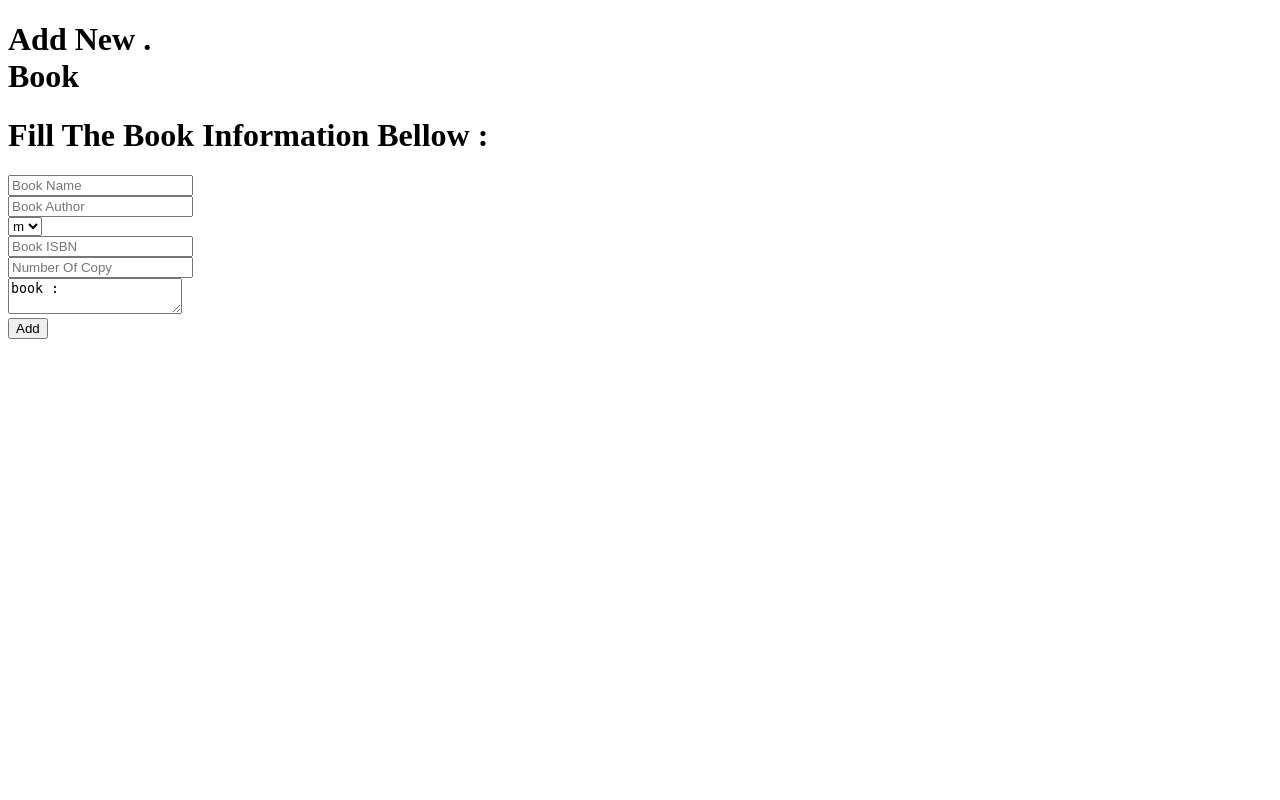
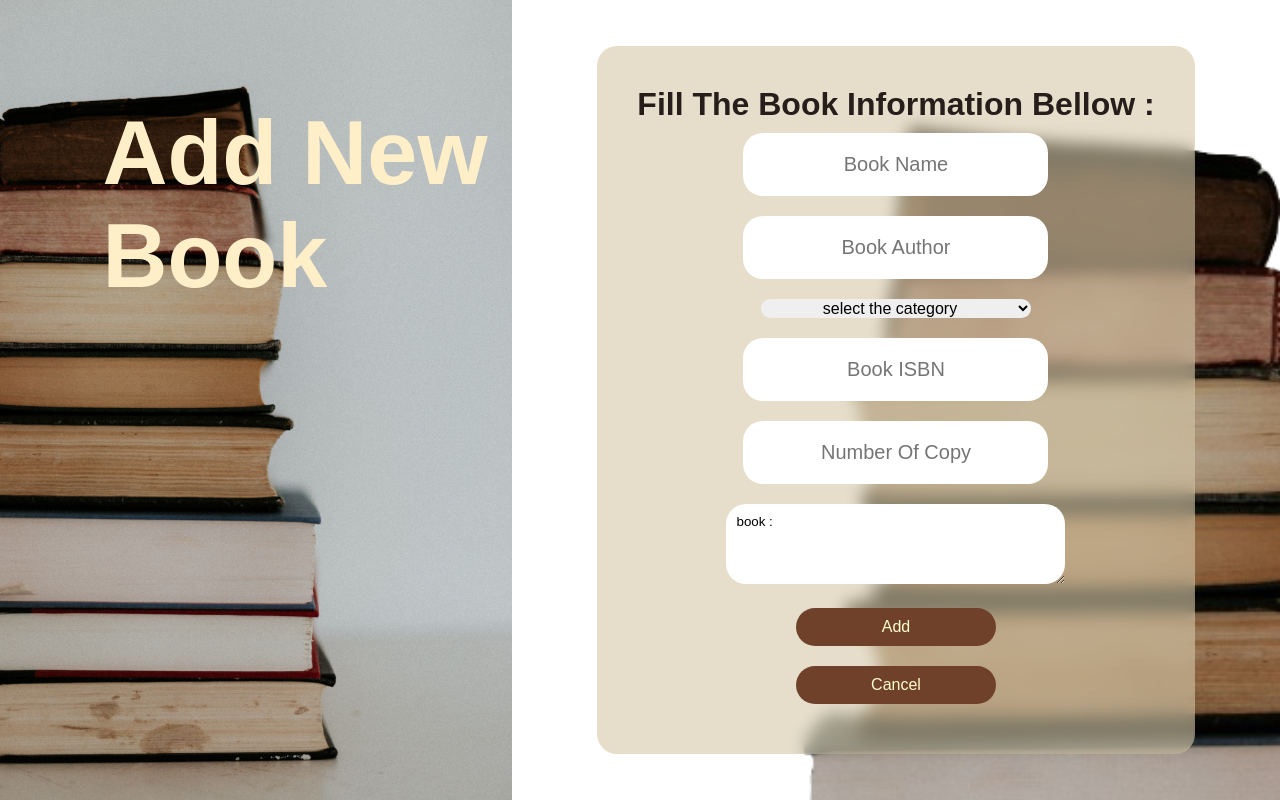
Before and after one commit to youcefkacemDev/library-system-management, a PHP site: page /adds/book.add.php in a window 1280 px wide. Run offline with PHP 8.4, Linux system fonts and the light colour scheme.

Commit message:
add all the pages in the project and style for every page is set

```diff
--- a/adds/book.add.php
+++ b/adds/book.add.php
@@ -5,45 +5,51 @@
     <meta name="viewport" content="width=device-width, initial-scale=1.0">
     <title>L.S.M book add</title>
     <link rel="stylesheet" href="../styles/animation.css">
+    <link rel="stylesheet" href="../styles/add.style.css">
 </head>
 <body>
-    <div class="design_side">
-        <h1>Add New .<br>Book</h1>
+    <div class="design_side_left">
+        <h1 class="left_title">Add New<br>Book</h1>
     </div>
-    <div>
-        <div>
-            <h1>Fill The Book Information Bellow :</h1>
-        </div>
-        <div>
+    <div class="design_side_right">
+        <div class="form-enter">
             <form action="" method="post">
-                <div>
-                    <input type="text" name="book_name" required placeholder="Book Name">
+                <div class="form_title">
+                    <h1>Fill The Book Information Bellow :</h1>
                 </div>
                 <div>
-                    <input type="text" name="book_author" required placeholder="Book Author">
+                    <input class="enter" type="text" name="book_name" required placeholder="Book Name">
                 </div>
                 <div>
-                    <select name="category">
-                        <option value="">m</option>
-                        <option value="">f</option>
-                        <option value="">a</option>
-                        <option value="">d</option>
-                        <option value="">3</option>
+                    <input class="enter" type="text" name="book_author" required placeholder="Book Author">
+                </div>
+                <div>
+                    <select name="category" required>
+                        <option value="">select the category</option>
+                        <hr>
+                        <option value="m">m</option>
+                        <option value="f">f</option>
+                        <option value="a">a</option>
+                        <option value="d">d</option>
+                        <option value="3">3</option>
                     </select>
                 </div>
                 <div>
-                    <input type="text" name="book_ISBN" required placeholder="Book ISBN">
+                    <input class="enter" type="text" name="book_ISBN" required placeholder="Book ISBN">
                 </div>
                 <div>
-                    <input type="text" name="number_of_copy" required placeholder="Number Of Copy">
+                    <input class="enter" type="text" name="number_of_copy" required placeholder="Number Of Copy">
                 </div>
                 <div>
-                    <textarea name="details" cols="19" rows="2">book :</textarea>
+                    <textarea name="details" cols="38" rows="4" required>book :</textarea>
                 </div>
                 <div>
-                    <input type="submit" value="Add">
+                    <input id="add_book" type="submit" value="Add">
                 </div>
             </form>
+            <div>
+                <a href="../books.php"><button id="add_book">Cancel</button></a>
+            </div>
         </div>
     </div>
 </body>
--- a/styles/add.style.css
+++ b/styles/add.style.css
@@ -0,0 +1,95 @@
+*{
+    padding: 0;
+    margin: 0;
+    font-family: Arial, Helvetica, sans-serif;
+}
+
+.design_side_left{
+    width: 40%;
+    height: 100vh;
+    float: left;
+    background-image: url(../images/i7.jpg);
+    background-position: center;
+    background-repeat: no-repeat;
+    background-size: cover;
+    color: rgb(255, 239, 201);
+    font-size: 45px;
+}
+
+.left_title{
+    margin-top: 20%;
+    margin-left: 20%;
+}
+
+.form-enter{
+    background-color: rgba(214, 201, 169, 0.604);
+    padding: 40px;
+    border-radius: 20px;
+    backdrop-filter: blur(8px);
+}
+
+.design_side_right{
+    background-image: url(../images/i9.png);
+    background-repeat: no-repeat;
+    background-size: cover;
+    width: 60%;
+    height: 100vh;
+    float: right;
+    display: grid;
+    justify-content: center;
+    align-items: center;
+    text-align: center;
+}
+
+.form_title{
+    color: rgb(39, 29, 27);
+}
+
+.enter{
+    text-align: center;
+    margin-top: 10px;
+    margin-bottom: 10px;
+    padding: 20px;
+    font-size: 20px;
+    border-radius: 20px;
+    border: none;
+}
+
+textarea{
+    border-radius: 20px;
+    padding: 10px;
+    margin-top: 10px;
+    margin-bottom: 10px;
+    border: 0;
+}
+
+select{
+    text-align: center;
+    border-radius: 20px;
+    width: 270px;
+    font-size: medium;
+    margin-top: 10px;
+    margin-bottom: 10px;
+    border: 0;
+}
+
+#add_book{
+    border-radius: 20px;
+    font-size: medium;
+    background-color: rgb(111, 65, 42);
+    padding: 10px;
+    width: 200px;
+    margin-top: 10px;
+    margin-bottom: 10px;
+    border: 0;
+    color: rgb(255, 253, 201);
+}
+
+#add_book:hover{
+    background-color: rgb(181, 88, 44);
+    border: 0;
+}
+
+#add_book:active{
+    background-color: rgb(115, 107, 63);
+}
--- a/styles/header.style.css
+++ b/styles/header.style.css
@@ -1,12 +1,14 @@
 *{
     padding: 0;
     margin: 0;
+    font-family: Arial, Helvetica, sans-serif;
 }
 
 .logo{
     position: relative;
     top: 50px;
     left: 50px;
+    z-index: -1;
 }
 
 .links{
```
Also changed, not shown: adds/category.add.php (added, +34 -0 lines), adds/leand.add.php (added, +50 -0 lines), books.php (added, +37 -0 lines), category.php (added, +37 -0 lines), header.php (+4 -4 lines), home.php (added, +26 -0 lines), index.php (+3 -5 lines), issue_books.php (added, +38 -0 lines), styles/home.style.css (added, +53 -0 lines), styles/index.style.css (+11 -9 lines), styles/style.css (+56 -2 lines), images/i10.jpg (added), images/i11.jpg (added), images/i7.jpg (added), 3 more files.
